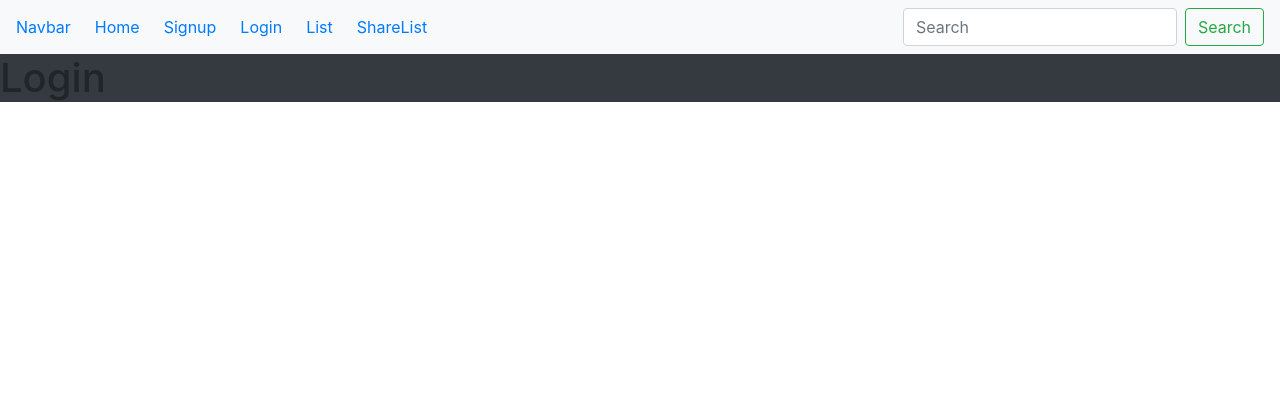
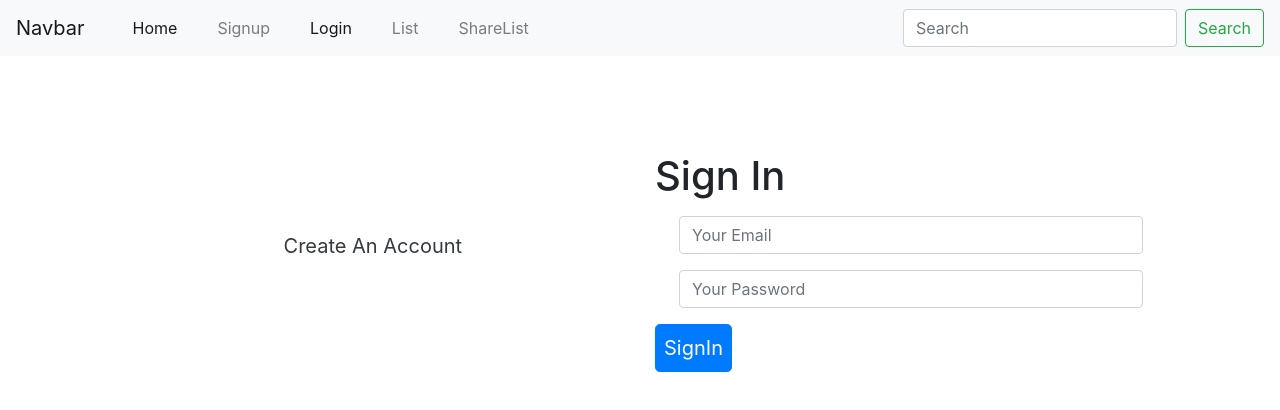
Before and after one commit to Raja-Usman-Murad/firstTaskByHusnain, a React (Create React App) app: page /login in a window 1280 px wide. Shown: the top 410 px of the page. Built offline with nearby package versions, Linux system fonts and the light colour scheme.

Commit message:
create login page

```diff
--- a/src/components/Login.js
+++ b/src/components/Login.js
@@ -1,9 +1,107 @@
-import React from "react";
+import React, { useState } from "react";
+import { NavLink, useNavigate } from "react-router-dom";
 
 const Login = () => {
+    const [email, setEmail] = useState("");
+    const [password, setPassword] = useState("");
+    const history = useNavigate();
+
+    const submitData = async (e) => {
+        console.log("it is submit section");
+        e.preventDefault();
+        if (!email || !password) {
+          alert("fill all the fields");
+        } else {
+          const res = await fetch("/signin", {
+            method: "POST",
+            headers: {
+              "Content-Type": "application/json",
+            },
+            body: JSON.stringify({ email, password }),
+          });
+          const data = await res.json();
+          console.log(data);
+          if (res.status === 400 || !data) {
+            alert("invalid credentials");
+          } else {
+            alert("valid credentials");
+            history("/");
+          }
+        }
+      };
+
     return(
         <>
-        <h1 className="bg-dark">Login</h1>
+        <div className="container-fluid">
+        <div className="row">
+          <div className="col-10 mx-auto">
+            <section className="mt-5" id="text_shadow">
+              <div className="container-fluid" id="registration_main_container">
+                <div className="row">
+                  <div className="col-md-6 col-10 order-sm-1 order-md-0 d-flex flex-column align-items-center justify-content-center ">
+
+                    <NavLink
+                      exact
+                      className="navbar-brand text-dark"
+                      to="/signup"
+                    >
+                      Create An Account
+                    </NavLink>
+                  </div>
+                  <div className="col-md-6 col-10 order-sm-0 order-md-1">
+                    <h1 className="mt-5" id="signup-heading">
+                      Sign <span id="logohalfcolorchange">In</span>
+                    </h1>
+                    <form method="POST" className="mt-3" onSubmit={submitData}>
+                      <div className="mb-3 d-flex flex-row justify-content-center align-items-center">
+                        <div className="mr-2">
+                          <i className="zmdi zmdi-email zmdi-hc-3x mr-3"></i>
+                        </div>
+                        <input
+                          // required
+                          value={email}
+                          onChange={(e) => setEmail(e.target.value)}
+                          type="email"
+                          className="form-control"
+                          id="email"
+                          name="email"
+                          placeholder="Your Email"
+                        />
+                      </div>
+
+                      <div className="mb-3 d-flex flex-row justify-content-center align-items-center">
+                        <div className="mr-2">
+                          <i className="zmdi zmdi-lock zmdi-hc-3x mr-3"></i>
+                        </div>
+                        <input
+                          // required
+                          value={password}
+                          onChange={(e) => setPassword(e.target.value)}
+                          type="password"
+                          className="form-control"
+                          id="password"
+                          name="password"
+                          placeholder="Your Password"
+                        />
+                      </div>
+
+                      <div className="form-group">
+                        <input
+                          type="submit"
+                          name="login"
+                          value="SignIn"
+                          id="login"
+                          className="form-submit btn btn-primary p-2 btn-lg "
+                        />
+                      </div>
+                    </form>
+                  </div>
+                </div>
+              </div>
+            </section>
+          </div>
+        </div>
+      </div>
         </>
     )
 }
--- a/src/components/navbar.js
+++ b/src/components/navbar.js
@@ -4,33 +4,33 @@ import { NavLink } from "react-router-dom";
 const Navbar = ()=> {
     return (
         <>
-        <nav class="navbar navbar-expand-lg navbar-light bg-light">
-        <NavLink class="navbar-brand" to="/">Navbar</NavLink>
-        <button class="navbar-toggler" type="button" data-toggle="collapse" data-target="#navbarSupportedContent" aria-controls="navbarSupportedContent" aria-expanded="false" aria-label="Toggle navigation">
-          <span class="navbar-toggler-icon"></span>
+        <nav className="navbar navbar-expand-lg navbar-light bg-light">
+        <NavLink className="navbar-brand" to="/">Navbar</NavLink>
+        <button className="navbar-toggler" type="button" data-toggle="collapse" data-target="#navbarSupportedContent" aria-controls="navbarSupportedContent" aria-expanded="false" aria-label="Toggle navigation">
+          <span className="navbar-toggler-icon"></span>
         </button>
 
-        <div class="collapse navbar-collapse" id="navbarSupportedContent">
-          <ul class="navbar-nav mr-auto">
-            <li class="nav-item active ml-4">
-              <NavLink class="nav-link" to="/">Home <span class="sr-only">(current)</span></NavLink>
+        <div className="collapse navbar-collapse" id="navbarSupportedContent">
+          <ul className="navbar-nav mr-auto">
+            <li className="nav-item active ml-4">
+              <NavLink className="nav-link" to="/">Home <span className="sr-only">(current)</span></NavLink>
             </li>
-            <li class="nav-item ml-4">
-              <NavLink class="nav-link" to="/signup">Signup <span class="sr-only">(current)</span></NavLink>
+            <li className="nav-item ml-4">
+              <NavLink className="nav-link" to="/signup">Signup <span className="sr-only">(current)</span></NavLink>
             </li>
-            <li class="nav-item ml-4">
-              <NavLink class="nav-link" to="/login">Login <span class="sr-only">(current)</span></NavLink>
+            <li className="nav-item ml-4">
+              <NavLink className="nav-link" to="/login">Login <span className="sr-only">(current)</span></NavLink>
             </li>
-            <li class="nav-item ml-4">
-              <NavLink class="nav-link" to="/list">List <span class="sr-only">(current)</span></NavLink>
+            <li className="nav-item ml-4">
+              <NavLink className="nav-link" to="/list">List <span className="sr-only">(current)</span></NavLink>
             </li>
-            <li class="nav-item ml-4">
-              <NavLink class="nav-link" to="/sharelist">ShareList <span class="sr-only">(current)</span></NavLink>
+            <li className="nav-item ml-4">
+              <NavLink className="nav-link" to="/sharelist">ShareList <span className="sr-only">(current)</span></NavLink>
             </li>
           </ul>
-          <form class="form-inline my-2 my-lg-0">
-             <input class="form-control mr-sm-2" type="search" placeholder="Search" aria-label="Search" />
-            <button class="btn btn-outline-success my-2 my-sm-0" type="submit">Search</button>
+          <form className="form-inline my-2 my-lg-0">
+             <input className="form-control mr-sm-2" type="search" placeholder="Search" aria-label="Search" />
+            <button className="btn btn-outline-success my-2 my-sm-0" type="submit">Search</button>
           </form>
         </div>
       </nav>
```
